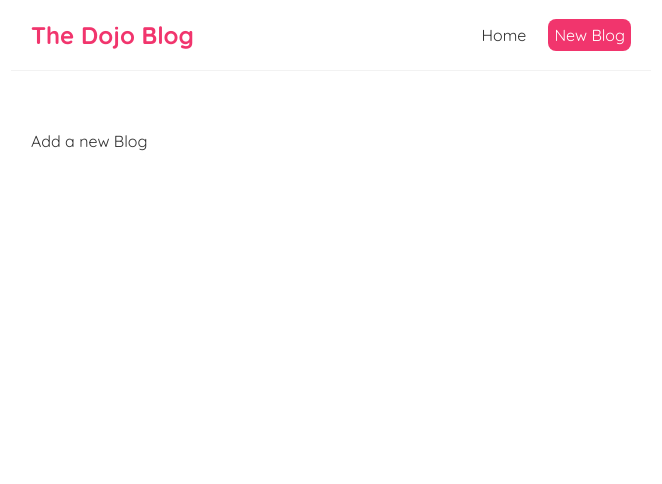
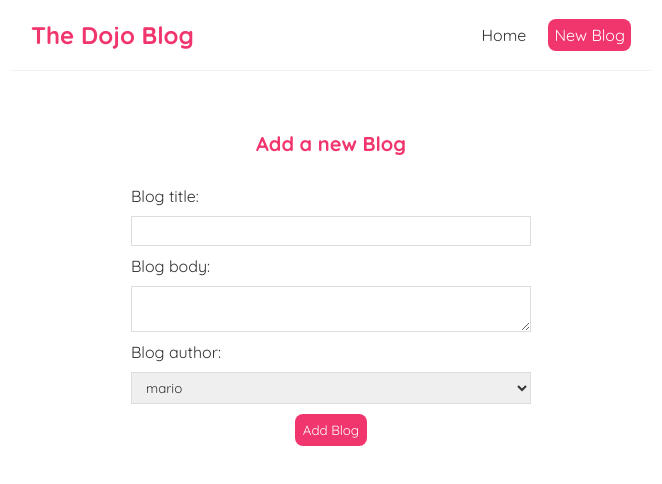
Before and after one commit to abhis88/blog-reactjs, a React (Create React App) app: page /create in a window 1280 px wide. Shown: the top 484 px of the page, without its empty margins (309-971 px from the left). Built offline with nearby package versions, Linux system fonts and the light colour scheme.

Commit message:
Form, Post request

```diff
--- a/data/db.json
+++ b/data/db.json
@@ -14,9 +14,15 @@
     },
     {
       "title": "My Third Blog",
-            "body": "Contrary to popular belief, Lorem Ipsum is not simply random text. It has roots in a piece of classical Latin literature from 45 BC, making it over 2000 years old. Richard McClintock, a Latin professor at Hampden-Sydney College in Virginia, looked up one of the more obscure Latin words, consectetur, from a Lorem Ipsum passage, and going through the cites of the word in classical literature, discovered the undoubtable source. Lorem Ipsum comes from sections 1.10.32 and 1.10.33 of "de Finibus Bonorum et Malorum" (The Extremes of Good and Evil) by Cicero, written in 45 BC. This book is a treatise on the theory of ethics, very popular during the Renaissance. The first line of Lorem Ipsum, "Lorem ipsum dolor sit amet..", comes from a line in section 1.10.32.",
+      "body": "Contrary to popular belief, Lorem Ipsum is not simply random text. It has roots in a piece of classical Latin literature from 45 BC, making it over 2000 years old. Richard McClintock, a Latin professor at Hampden-Sydney College in Virginia, looked up one of the more obscure Latin words, consectetur, from a Lorem Ipsum passage, and going through the cites of the word in classical literature, discovered the undoubtable source. Lorem Ipsum comes from sections 1.10.32 and 1.10.33 of  (The Extremes of Good and Evil) by Cicero, written in 45 BC. This book is a treatise on the theory of ethics, very popular during the Renaissance. The first line of Lorem Ipsum, Lorem ipsum dolor sit amet.., comes from a line in section 1.10.32.",
       "author": "Amit",
       "id": 3
+    },
+    {
+      "title": "The Team",
+      "body": "Team has 11 players. I love cricket. More to come. Thanks",
+      "author": "yoshi",
+      "id": 4
     }
   ]
 }
--- a/src/components/blogDetails/BlogDetails.js
+++ b/src/components/blogDetails/BlogDetails.js
@@ -1,12 +1,22 @@
 import { useParams } from "react-router";
+import useFetch from "../../utility/useFetch";
 
 const BlogDetails = () => {
 
     const  {id} = useParams();
+    const {data: blog, error, isPending} = useFetch("http://localhost:8000/blogs/"+id);
 
     return (
         <div className="blog-details">
-            <h2>Blog Details - {id}</h2>
+            {isPending && <div>Loading...</div>}
+            {error && <div>{error}</div>}
+            {blog && (
+                <article>
+                <h2>{blog.title}</h2>
+                <p>Written by: {blog.author}</p>
+                <div>{blog.body}</div>
+                </article>
+            )}
         </div>
      );
 }
--- a/src/components/createBlog/CreateBlog.js
+++ b/src/components/createBlog/CreateBlog.js
@@ -1,6 +1,62 @@
+import { useState } from "react";
+
 const CreateBlog = () => {
+
+    const [title, setTitle] = useState('');
+    const [body, setBody] = useState('');
+    const [author, setAuthor] = useState('mario');
+    const [isPending, setIsPending] = useState(false);
+
+
+
+    const handleSubmit = (e) => {
+        e.preventDefault();
+        const blog = {title, body, author};
+        console.log(blog);
+        setIsPending(true);
+
+        setTimeout(() => {
+
+            fetch('http://localhost:8000/blogs', {
+            method: 'POST',
+            headers : { "Content-Type": "application/json"},
+            body: JSON.stringify(blog)
+            }).then(() => {
+                console.log("new blog added");
+                setIsPending(false);
+            })
+        }, 1000);
+    }
+
     return (
-        <div>Add a new Blog</div>
+        <div className="create">
+            <h2>Add a new Blog</h2>
+            <form onSubmit= {handleSubmit}>
+                <label>Blog title:</label>
+                <input type="text"
+                    required
+                    value={title}
+                    onChange = {(e) => setTitle(e.target.value)}
+                />
+                <label>Blog body:</label>
+                <textarea
+                    required
+                    value={body}
+                    onChange = {(e) => setBody(e.target.value)}
+                ></textarea>
+                <label>Blog author:</label>
+                <select
+                    required
+                    value={author}
+                    onChange = {(e) => setAuthor(e.target.value)}
+                >
+                    <option value="mario">mario</option>
+                    <option value="yoshi">yoshi</option>
+                </select>
+                {!isPending && <button>Add Blog</button>}
+                {isPending && <button style={{"opacity":"0.5"}}disabled>Adding Blog...</button>}
+            </form>
+        </div>
      );
 }
 
--- a/src/index.css
+++ b/src/index.css
@@ -51,3 +51,53 @@
 .blog-preview a{
   text-decoration: none;
 }
+
+/* blog details page */
+.blog-details h2 {
+  font-size: 20px;
+  color: #f1356d;
+  margin-bottom: 10px;
+}
+.blog-details div{
+  margin: 20px 0;
+}
+/* .blog-details button{
+  background: #f1356d;
+  color: #fff;
+  border: 0;
+  padding: 8px;
+  border-radius: 8px;
+  cursor: pointer;
+} */
+
+/* create new blog form */
+.create {
+  max-width: 400px;
+  margin: 0 auto;
+  text-align: center;
+}
+.create label {
+  text-align: left;
+  display: block;
+}
+.create h2 {
+  font-size: 20px;
+  color: #f1356d;
+  margin-bottom: 30px;
+}
+.create input, .create textarea, .create select {
+  width: 100%;
+  padding: 6px 10px;
+  margin: 10px 0;
+  border: 1px solid #ddd;
+  box-sizing: border-box;
+  display: block;
+}
+.create button {
+  background: #f1356d;
+  color: #fff;
+  border: 0;
+  padding: 8px;
+  border-radius: 8px;
+  cursor: pointer;
+}
```
Lines whose indentation alone changed are shown as unchanged.
